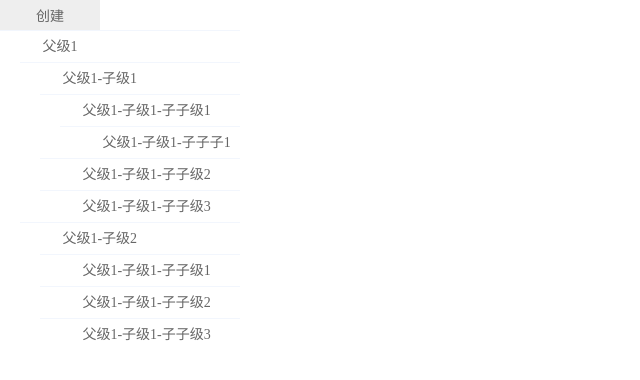
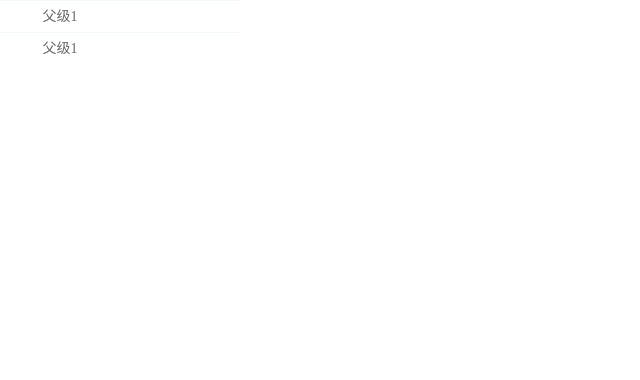
Before and after one commit to yangyuan02/react-FolderList, a React (Create React App) app: page / in a window 1280 px wide. Shown: the top 380 px of the page, without its empty margins (0-640 px from the left). Built offline with nearby package versions, Linux system fonts and the light colour scheme; a web font is replaced by a local one.

Commit message:
folderList展现完成

```diff
--- a/src/App.js
+++ b/src/App.js
@@ -15,8 +15,9 @@ class App extends Component {
   render() {
     return (
       <div className="box">
-        <TouchableOpacity clickCallBack={this.add} text="创建" className="add" />
+        {/* <TouchableOpacity clickCallBack={this.add} text="创建" className="add" /> */}
         <div className="folderList">
+          <FolderList list={tree} />
           <FolderList list={tree} />
         </div>
       </div>
--- a/src/components/FolderList/index.js
+++ b/src/components/FolderList/index.js
@@ -8,9 +8,13 @@ class FolderList extends Component {
   static propTypes = {
     list: propTypes.object
   }
-
-  toggle = () =>{
-    console.log(1)
+  state = {
+    visible : this.props.list.status
+  }
+  toggle = () => {
+    this.setState({
+      visible : !this.state.visible
+    })
   }
 
   nodes = (data) =>{
@@ -24,14 +28,17 @@ class FolderList extends Component {
   }
 
   render() {
+    var style = {
+      display:this.state.visible?'none':'block'
+    }
     return (
       <ul>
         <li>
-          <div className="title a" onClick={this.toggle}>
+          <div className="title" onClick={this.toggle}>
             <i className="iconfont">&#xe619;</i>
             <span>{this.props.list.title}</span>
           </div>
-          <div className="childnode">
+          <div className="childnode" style={style}>
             {this.nodes(this.props.list)}
           </div>
         </li>
```
